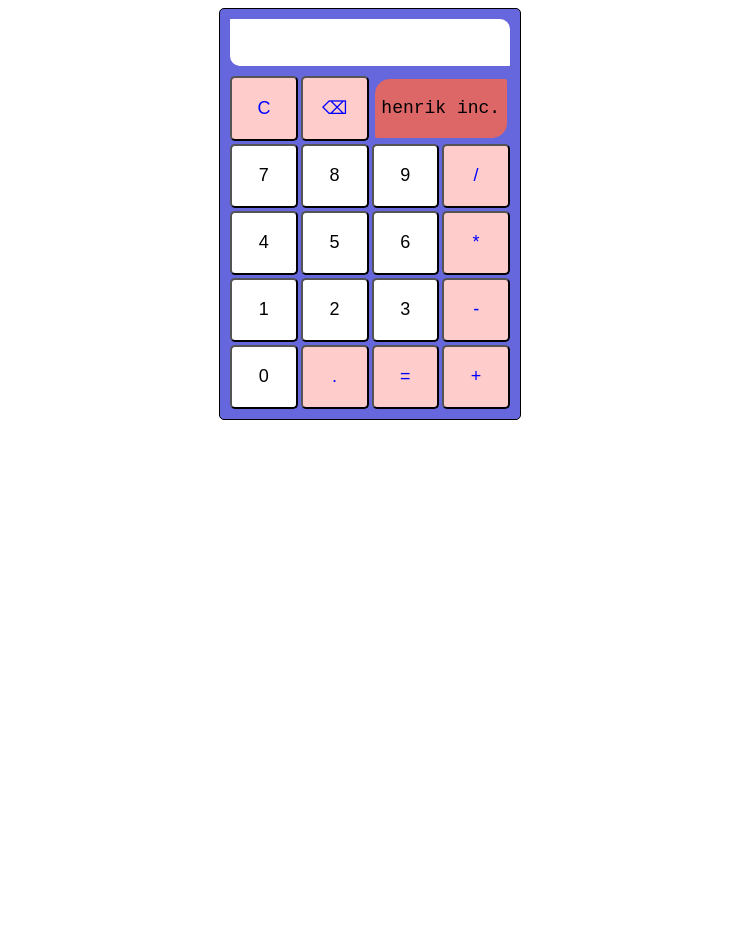
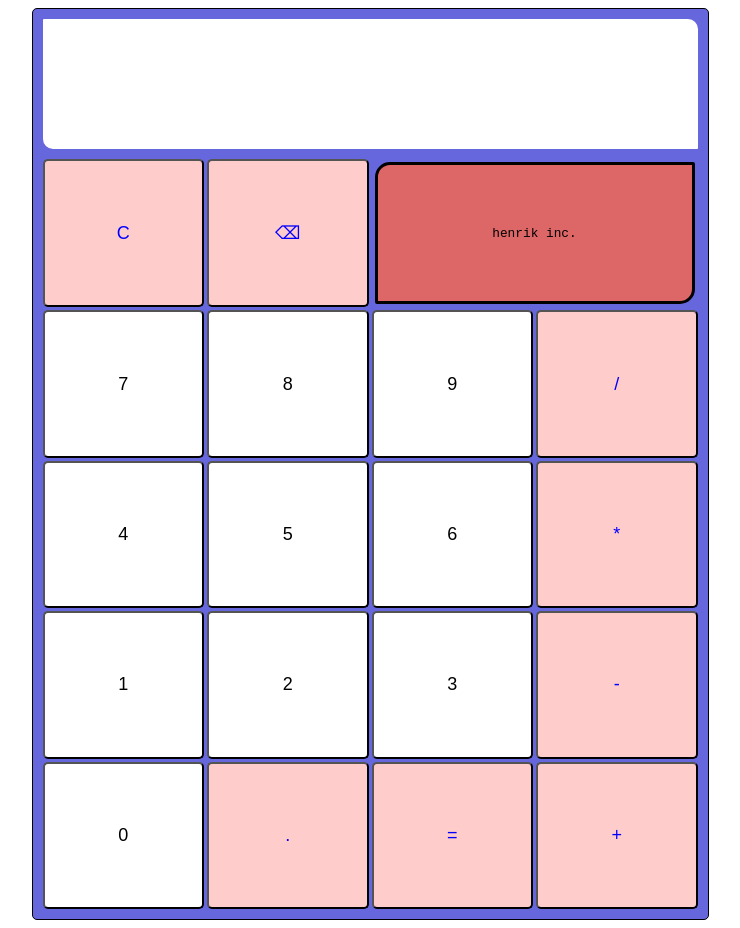
Before and after one commit to YesSeri/calculator, a plain HTML site: page index.html in a window 1280 px wide. Shown: the whole page, without its empty margins (270-1010 px from the left). Before the commit the page ends 800 px from the top, so only its background shows below. Drawn offline with Linux system fonts and the light colour scheme.

Commit message:
made bigger

```diff
--- a/index.html
+++ b/index.html
@@ -1,5 +1,4 @@
 <!DOCTYPE html>
-
 <style>
     button{
         border-radius:5px;
@@ -25,11 +24,12 @@
         grid-template-columns: repeat(4, 1fr);
         grid-gap: 3px;
     }
+
     #container{
         display: grid;
         margin:auto;
-        max-width: 300px;
-        height : 400px;
+        max-width: 675px;
+        height : 900px;
         padding-bottom:10px;
         background:#66d;
         border:black solid 1px;
@@ -50,7 +50,8 @@
 
     }
     .logo{
-        font-size:18px;
+        border:black solid;
+        font-size:1vw;
 
         display: flex;
         align-items: center;
@@ -65,10 +66,7 @@
         background-color:#fcc;
         color:blue;
     }
-
-
 </style>
-
 <head>
   <meta charset='UTF-8'>
   <title>Calculator</title>
```
